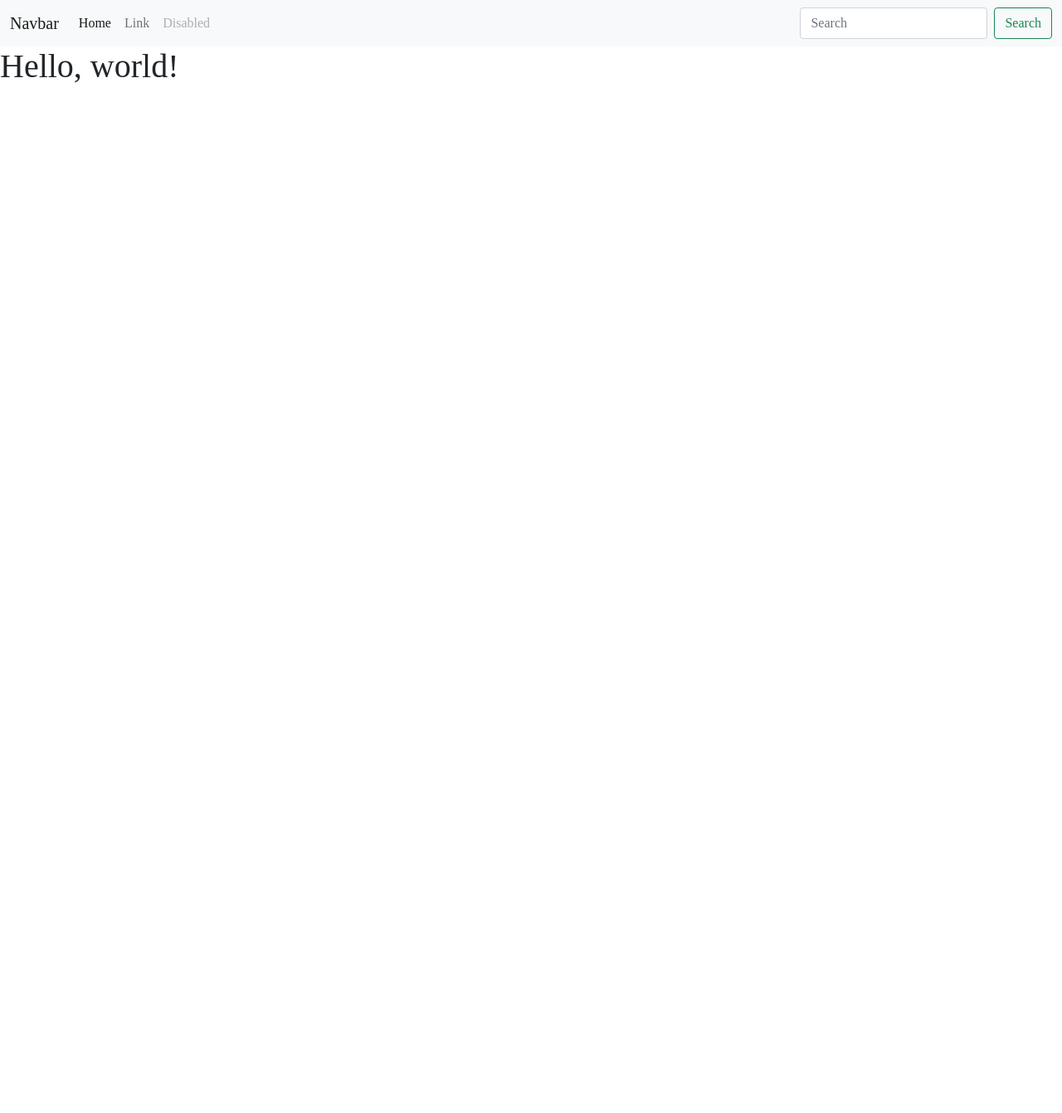
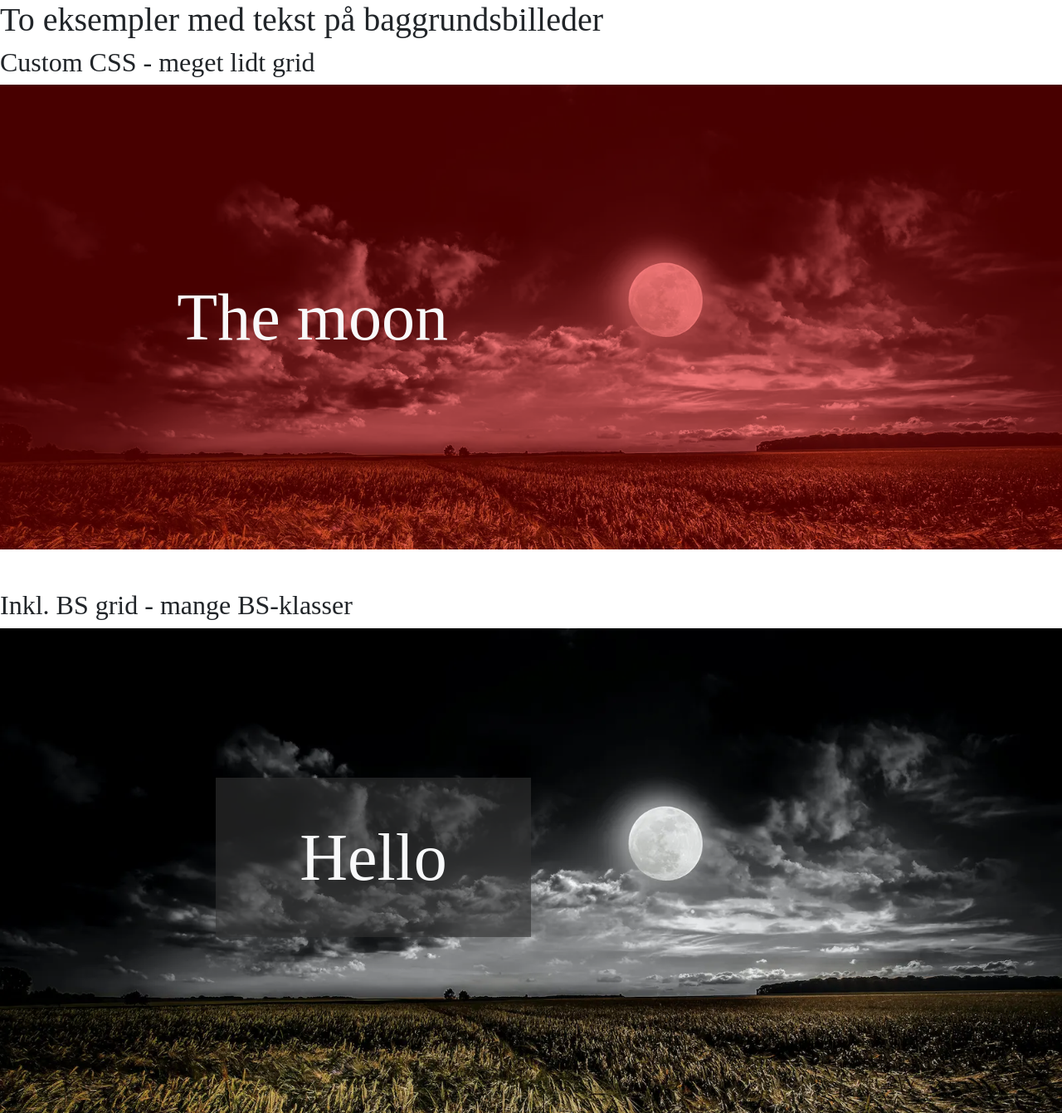
Before and after one commit to lacjkea/demo, a plain HTML site: page index.html in a window 1280 px wide. Shown: the whole page at 83% size. Before the commit the page ends 800 px from the top, so only its background shows below. Drawn offline with nearby package versions, Linux system fonts and the light colour scheme.

Commit message:
hero-bck-img

```diff
--- a/index.html
+++ b/index.html
@@ -18,49 +18,34 @@
     <title>Hello, world!</title>
   </head>
   <body>
-    <header>
-      <nav class="navbar navbar-expand-lg navbar-light bg-light">
-        <div class="container-fluid">
-          <button
-            class="navbar-toggler"
-            type="button"
-            data-bs-toggle="collapse"
-            data-bs-target="#navbarTogglerDemo03"
-            aria-controls="navbarTogglerDemo03"
-            aria-expanded="false"
-            aria-label="Toggle navigation"
+    <h1>To eksempler med tekst på baggrundsbilleder</h1>
+    <h2>Custom CSS - meget lidt grid</h2>
+    <header class="hero">
+      <h1 class="offset-2 display-1 d-inline-block text-light">The moon</h1>
+    </header>
+
+    <h2 class="mt-5">Inkl. BS grid - mange BS-klasser</h2>
+    <footer class="hero-2">
+      <div class="container">
+        <!-- el. .container-fluid -->
+        <div class="row h-70 align-items-center">
+          <h1
+            class="
+              offset-2
+              col-4
+              display-1
+              text-center text-light
+              p-3
+              py-2 py-md-5
+            "
           >
-            <span class="navbar-toggler-icon"></span>
-          </button>
-          <a class="navbar-brand" href="#">Navbar</a>
-          <div class="collapse navbar-collapse" id="navbarTogglerDemo03">
-            <ul class="navbar-nav me-auto mb-2 mb-lg-0">
-              <li class="nav-item">
-                <a class="nav-link active" aria-current="page" href="#">Home</a>
-              </li>
-              <li class="nav-item">
-                <a class="nav-link" href="#">Link</a>
-              </li>
-              <li class="nav-item">
-                <a class="nav-link disabled">Disabled</a>
-              </li>
-            </ul>
-            <form class="d-flex">
-              <input
-                class="form-control me-2"
-                type="search"
-                placeholder="Search"
-                aria-label="Search"
-              />
-              <button class="btn btn-outline-success" type="submit">
-                Search
-              </button>
-            </form>
-          </div>
+            Hello
+          </h1>
         </div>
-      </nav>
-    </header>
-    <h1>Hello, world!</h1>
+        <!-- END .row -->
+      </div>
+      <!-- END .container -->>
+    </footer>
 
     <!-- Optional JavaScript; choose one of the two! -->
 
--- a/style.css
+++ b/style.css
@@ -1,3 +1,33 @@
 :root {
   --bs-font-sans-serif: "Times New Roman";
 }
+
+.hero {
+  background: rgba(200, 0, 0, 0.5);
+  background-image: url("imgs/landscape_1600.webp");
+  min-height: 70vh;
+  background-size: cover;
+  background-position: 60% 0;
+  background-blend-mode: overlay;
+}
+
+.hero h1 {
+  margin-top: calc(35vh);
+  transform: translateY(-50%);
+}
+
+.hero-2 {
+  background-image: url("imgs/landscape_1600.webp");
+  min-height: 70vh;
+  background-size: cover;
+  background-position: 60% 0;
+  background-blend-mode: overlay;
+}
+
+.hero-2 h1 {
+  background: rgba(50, 50, 50, 0.6);
+}
+
+.h-70 {
+  height: 70vh;
+}
```
Also changed, not shown: imgs/landscape_1600.webp (added), 1 other file.
